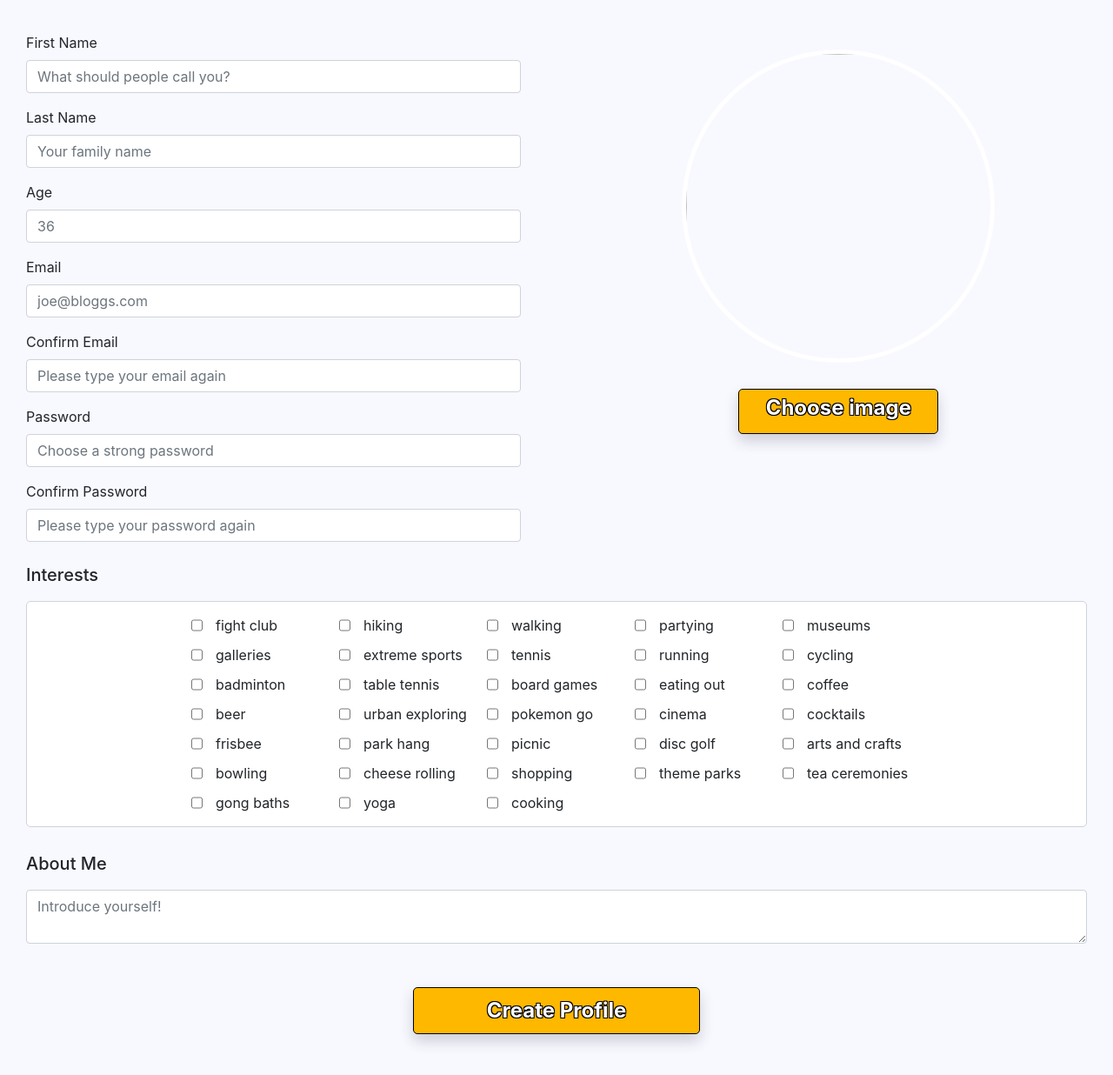
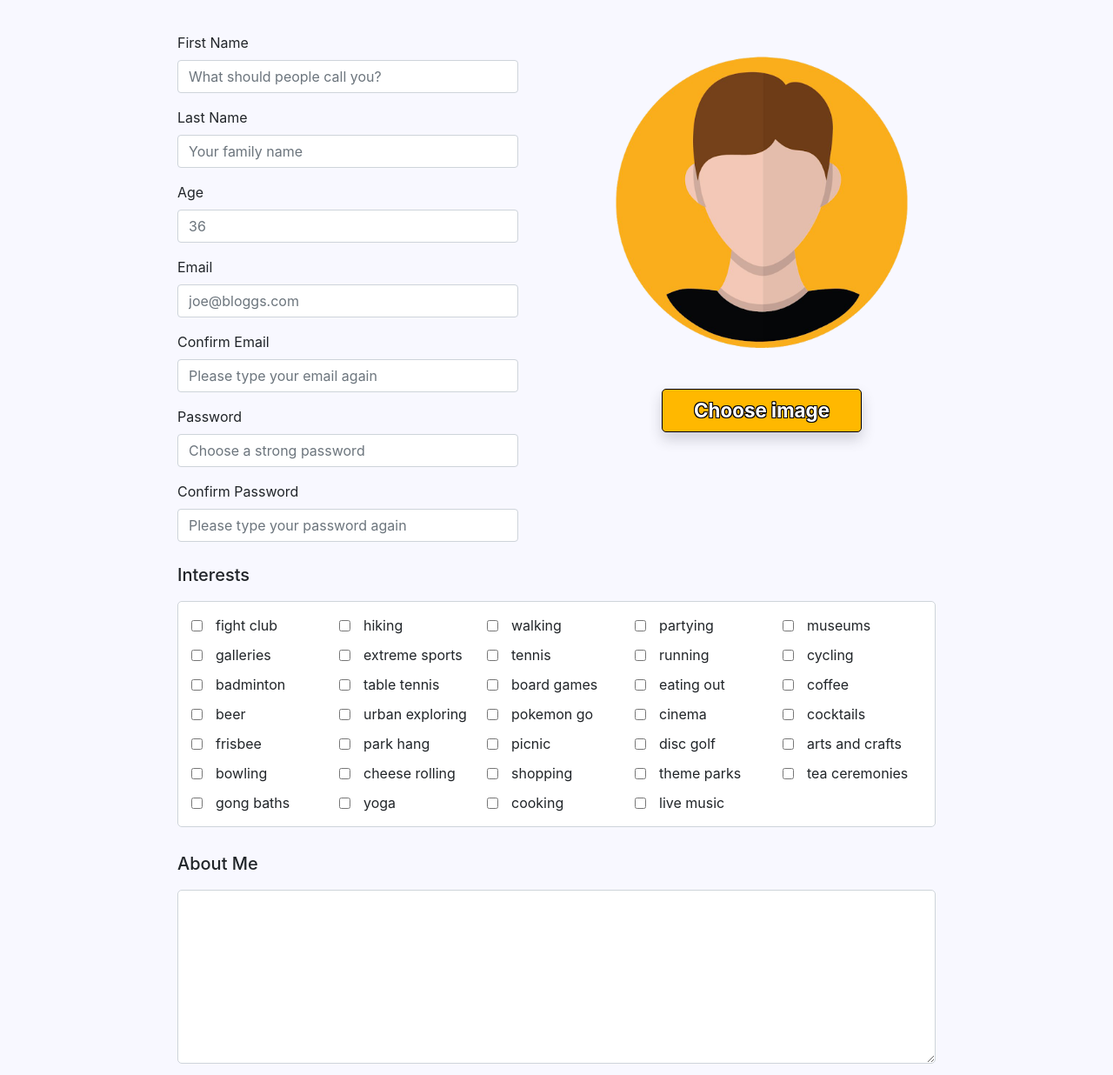
Before and after one commit to ro8inro8in/nbrly, a React app: page /Signup in a window 1280 px wide. Shown: the part 124-1360 px from the top of the page at 87% size. Built offline with nearby package versions, Linux system fonts and the light colour scheme; some packages are replaced by stand-ins of ours; no server answers.

Commit message:
Almost done, just having import issue

```diff
--- a/package.json
+++ b/package.json
@@ -20,6 +20,7 @@
     "react": "^17.0.1",
     "react-bootstrap": "^1.5.2",
     "react-dom": "^17.0.1",
+    "react-hook-form": "^6.15.5",
     "react-icons": "^4.2.0",
     "react-native": "^0.64.0",
     "react-router-bootstrap": "^0.25.0",
--- a/src/App.css
+++ b/src/App.css
@@ -1,8 +1,6 @@
-
-*{
+* {
   margin: 0;
   padding: 0;
-
 }
 
 .App {
@@ -10,4 +8,5 @@
   min-height: 100vh;
   display: flex;
   flex-direction: column;
+  align-items: center;
 }
--- a/src/components/CheckBox.js
+++ b/src/components/CheckBox.js
@@ -8,6 +8,7 @@ const Label = styled.label`
 const Input = styled.input`
   margin: 5px;
   justify-self: start;
+  align-self: center;
 `;
 
 const CheckBox = ({ name, defaultChecked = false, onChange }) => {
--- /dev/null
+++ b/src/components/ErrorMessage.js
@@ -0,0 +1,17 @@
+import styled from 'styled-components';
+
+const StyledErrorMessage = styled.p`
+  color: red;
+  font-size: 0.8rem;
+  // display: inline;
+  margin: 0 0 0 2px;
+  justify-self: flex-start;
+  font-weight: 300;
+
+`;
+
+const ErrorMessage = ({message}) => {
+  return ( <StyledErrorMessage>{message}</StyledErrorMessage>);
+}
+
+export default ErrorMessage;
--- a/src/components/pages/Signup.js
+++ b/src/components/pages/Signup.js
@@ -1,206 +1,63 @@
-import React, { useState } from "react";
-import styled from "styled-components";
-import { FormGroup, Input } from "reactstrap";
-// import { Link } from "react-router-dom";
-import "firebase/auth";
-import CheckBox from "../CheckBox";
-import { firebase, db } from "../../index";
-import interests from "../../lib/interests";
-const geofire = require("geofire-common");
+/* eslint-disable react-hooks/exhaustive-deps */
+import React, { useState } from 'react';
 
-const LoginForm = styled.form`
-  display: flex;
-  flex-direction: column;
-  align-items: center;
-  justify-content: center;
-  padding: 30px;
-  width: 100%;
-  height: 100%;
-  @media screen and (max-width: 700px) {
-    padding: 3px;
-  } ;
-`;
+import 'firebase/auth';
+import interests from '../../lib/interests';
+import { FormGroup, Input } from 'reactstrap';
+import CheckBox from '../CheckBox';
+import ErrorMessage from '../ErrorMessage';
+import {
+  LoginForm,
+  Banner,
+  ImgIcon,
+  MainContainer,
+  UploadImageContainer,
+  ProfileImg,
+  CustomFileUpload,
+  FormContainer,
+  Header,
+  InterestsWrap,
+  CheckboxesWrap,
+  Label,
+  Subheading,
+  TextArea,
+  Button,
+} from '../../styles/SignUpStyles.js';
 
-const Banner = styled.div`
-  display: flex;
-  width: 50%;
-  justify-content: center;
-  @media screen and (max-width: 700px) {
-    height: 85px;
-  } ;
-`;
+import { createUser } from './helpers/databaseRequests.js';
 
-const ImgIcon = styled.img`
-  display: flex;
-  width: 91px;
-  height: 91px;
-  top: 0px;
-  @media screen and (max-width: 960px) {
-    left: 300px;
-  }
-  @media screen and (max-width: 460px) {
-    left: 160px;
-  }
-`;
-
-const MainContainer = styled.div`
-  display: flex;
-  flex-direction: row-reverse;
-  width: 100%;
-  margin-top: 40px;
-  @media screen and (max-width: 700px) {
-    flex-direction: column;
-    align-items: center;
-  } ;
-`;
-
-const UploadImageContainer = styled.div`
-  display: flex;
-  flex-direction: column;
-  align-items: center;
-  width: 50%;
-  padding: 20px;
-  margin-left: 5rem;
-  @media screen and (max-width: 700px) {
-    width: 100%;
-    margin: 0;
-    padding: 5px;
-    margin-bottom: 15px;
-  } ;
-`;
-
-const ProfileImg = styled.img`
-  width: 360px;
-  height: 360px;
-  border-radius: 50%;
-  object-fit: cover;
-  margin-bottom: 30px;
-  border: 5px solid white;
-  @media screen and (max-width: 700px) {
-    width: 180px;
-    height: 180px;
-    margin-bottom: 10px;
-  } ;
-`;
-
-const CustomFileUpload = styled.label`
-  width: 230px;
-  height: 52px;
-  color: white;
-  font-size: 1.5rem;
-  font-weight: bold;
-  background: #ffb800;
-  border: 0.5px solid #000000;
-  border-radius: 5px;
-  padding: 3px 0;
-  cursor: pointer;
-  text-align: center;
-  text-shadow: -1px -1px 0 #000, 1px -1px 0 #000, -1px 1px 0 #000,
-    1px 1px 0 #000;
-  box-shadow: 0 8px 16px rgb(38 38 48 / 20%);
-  @media screen and (max-width: 700px) {
-    font-size: 1.3rem;
-    width: 180px;
-    height: 40px;
-  } ;
-`;
-
-const FormContainer = styled.div`
-  width: 50%;
-  @media screen and (max-width: 700px) {
-    width: 90%;
-  } ;
-`;
-
-const Header = styled.div`
-  color: white;
-  font-size: 2.5rem;
-  display: flex;
-  justify-content: center;
-  align-items: center;
-  text-align: center;
-  font-weight: bold;
-  text-decoration: none;
-  left: 706px;
-  top: 13px;
-  text-shadow: -1px -1px 0 #000, 1px -1px 0 #000, -1px 1px 0 #000,
-    1px 1px 0 #000;
-`;
-
-const InterestsDiv = styled.div`
-  width: 100%;
-  background: white;
-  border: 1px solid #ced4da;
-  border-radius: 5px;
-  padding: 10px;
-  display: flex;
-  justify-content: center;
-  margin-bottom: 20px;
-`;
-
-const CheckboxesWrap = styled.div`
-  display: grid;
-  width: calc((30px + 140px) *5)
-  margin: 0 auto;
-  grid-template-columns: repeat(5, 30px 140px);
-  justify-items: start;
-  @media screen and (max-width: 700px) {
-    grid-template-columns: repeat(2, 30px 140px);
-    max-width: 100%;
-    font-size: 0.8rem;
-  } ;
-`;
-
-const Label = styled.label``;
-
-const SubHeading = styled.h5`
-  align-self: flex-start;
-  padding: 10px 0px 10px 0px;
-  @media screen and (max-width: 700px) {
-    padding-left: 10px;
-  } ;
-`;
-
-const Button = styled.button`
-  color: white;
-  font-size: 1.5rem;
-  font-weight: bold;
-  width: 100%;
-  max-width: 330px;
-  margin-top: 20px;
-  margin-bottom: 50px;
-  height: 54px;
-  background: #ffb800;
-  border: 0.5px solid #000000;
-  border-radius: 5px;
-  cursor: pointer;
-  text-align: center;
-  text-shadow: -1px -1px 0 #000, 1px -1px 0 #000, -1px 1px 0 #000,
-    1px 1px 0 #000;
-  box-shadow: 0 8px 16px rgb(38 38 48 / 20%);
-  @media screen and (max-width: 700px) {
-    font-size: 1.3rem;
-    width: 200px;
-  } ;
-`;
+const geofire = require('geofire-common');
 
 const SignUp = ({ geolocation, logIn }) => {
   const initialState = {
     fields: {
-      firstName: "",
-      lastName: "",
-      age: "",
-      email: "",
-      confirmEmail: "",
-      password: "",
-      confirmPassword: "",
-      aboutMe: "",
+      firstName: '',
+      lastName: '',
+      age: '',
+      email: '',
+      confirmEmail: '',
+      password: '',
+      confirmPassword: '',
+      aboutMe: '',
     },
     interestsSelectors: interests.map((interest) => {
       return { value: interest, isChecked: false };
     }),
     selectedFile: null,
-    imagePreview: "",
+    imagePreview: '../images/profileplaceholder.png',
+    errors: {
+      firstName: false,
+      lastName: false,
+      age: false,
+      email: false,
+      confirmEmail: false,
+      password: false,
+      confirmPassword: false,
+      aboutMe: false,
+      interests: false,
+      emailsMismatch: false,
+      passwordsMismatch: false,
+    },
   };
 
   const [fields, setFields] = useState(initialState.fields);
@@ -209,7 +66,13 @@ const SignUp = ({ geolocation, logIn }) => {
   );
   const [selectedFile, setSelectedFile] = useState(initialState.selectedFile);
   const [imagePreview, setImagePreview] = useState(initialState.imagePreview);
-
+  const [errors, setErrors] = useState(initialState.errors);
+  const errorMessages = {
+    blank: 'Field cannot be blank',
+    checkboxes: 'Please tick at least one',
+    emailMatch: `Emails don't match`,
+    passwordMatch: `Passwords don't match`,
+  };
   // tempporary fix to handle lack of location data
   let hash;
   if (geolocation) {
@@ -219,41 +82,51 @@ const SignUp = ({ geolocation, logIn }) => {
     ]);
   }
 
+  const validateForm = (userInterests) => {
+    let isFormValid = true;
+    const values = {
+      interests: userInterests.length ? false : true,
+      emailsMismatch: fields.email !== fields.confirmEmail,
+      passwordsMismatch: fields.password !== fields.confirmPassword,
+    };
+
+    for (const field in fields) {
+      if (!fields[field]) {
+        values[field] = true;
+      }
+    }
+
+    for (const value in values) {
+      if (values[value]) {
+        isFormValid = false;
+      }
+    }
+    setErrors((errors) => ({ ...errors, ...values }));
+    return isFormValid;
+  };
+
   const handleSubmit = async (event) => {
     event.preventDefault();
+    setErrors(initialState.errors);
     const userInterests = [];
     interestsSelectors.forEach((interest) => {
       if (interest.isChecked) {
         userInterests.push(interest.value);
       }
     });
-    try {
-      const userCredential = await firebase
-        .auth()
-        .createUserWithEmailAndPassword(fields.email, fields.password);
-      const uid = userCredential.user.uid;
-      const storageRef = firebase.storage().ref();
-      const userPicRef = storageRef.child(`${uid}-image.jpg`);
-      await userPicRef.put(selectedFile);
-      const imageURL = await userPicRef.getDownloadURL();
-      await firebase.firestore().collection("users").doc(uid).set({
+    const valid = validateForm(userInterests);
+    if (valid) {
+      const profileData = {
         firstName: fields.firstName,
         lastName: fields.lastName,
         age: fields.age,
         aboutMe: fields.aboutMe,
         interests: userInterests,
-        profileImage: imageURL,
         geohash: hash,
         latitude: geolocation.latitude,
         longitude: geolocation.longitude,
-      });
-      alert("Profile successfully created.");
-      onclick = { logIn };
-      window.location.href = "/Home";
-    } catch (error) {
-      alert("Sorry, something went wrong. Please try again.");
-
-      console.log(error);
+      };
+      createUser(profileData, selectedFile, fields.email, fields.password);
     }
   };
 
@@ -263,7 +136,7 @@ const SignUp = ({ geolocation, logIn }) => {
 
   const handleBoxChange = (event) => {
     const { name, defaultChecked } = event.target;
-    console.log(interestsSelectors);
+
     if (defaultChecked) {
       setInterestsSelectors((items) => {
         items.find((item) => item.value === name).isChecked = false;
@@ -282,21 +155,8 @@ const SignUp = ({ geolocation, logIn }) => {
     setSelectedFile(event.target.files[0]);
   };
 
-  const checkboxes = interests.map((interest) => {
-    return (
-      <CheckBox
-        key={interest}
-        name={interest}
-        onChange={handleBoxChange}
-        defaultChecked={
-          interestsSelectors.find((item) => item.value === interest).isChecked
-        }
-      />
-    );
-  });
-
   return (
-    <LoginForm>
+    <LoginForm onSubmit={handleSubmit}>
       <Banner>
         <ImgIcon src="../images/Mess3.png" alt="navbar-logo" />
         <Header>NBRLY</Header>
@@ -307,7 +167,7 @@ const SignUp = ({ geolocation, logIn }) => {
           <CustomFileUpload>
             Choose image
             <input
-              style={{ display: "none" }}
+              style={{ display: 'none' }}
               type="file"
               accept="image/png, image/jpeg"
               onChange={fileSelectedHandler}
@@ -318,6 +178,7 @@ const SignUp = ({ geolocation, logIn }) => {
         <FormContainer>
           <FormGroup>
             <Label htmlFor="firstname">First Name</Label>
+            {errors.firstName && <ErrorMessage message={errorMessages.blank} />}
             <Input
               id="firstname"
               name="firstName"
@@ -329,6 +190,7 @@ const SignUp = ({ geolocation, logIn }) => {
           </FormGroup>
           <FormGroup>
             <Label htmlFor="lastname">Last Name</Label>
+            {errors.lastName && <ErrorMessage message={errorMessages.blank} />}
             <Input
               id="lastname"
               name="lastName"
@@ -339,6 +201,7 @@ const SignUp = ({ geolocation, logIn }) => {
           </FormGroup>
           <FormGroup>
             <Label htmlFor="age">Age</Label>
+            {errors.age && <ErrorMessage message={errorMessages.blank} />}
             <Input
               id="age"
               name="age"
@@ -350,6 +213,7 @@ const SignUp = ({ geolocation, logIn }) => {
 
           <FormGroup>
             <Label htmlFor="email">Email</Label>
+            {errors.email && <ErrorMessage message={errorMessages.blank} />}
             <Input
               id="email"
               name="email"
@@ -361,6 +225,12 @@ const SignUp = ({ geolocation, logIn }) => {
           </FormGroup>
           <FormGroup>
             <Label htmlFor="confirm-email">Confirm Email</Label>
+            {errors.confirmEmail && (
+              <ErrorMessage message={errorMessages.blank} />
+            )}
+            {errors.emailsMismatch && (
+              <ErrorMessage message={errorMessages.emailMatch} />
+            )}
             <Input
               id="confirm-email"
               name="confirmEmail"
@@ -372,6 +242,7 @@ const SignUp = ({ geolocation, logIn }) => {
           </FormGroup>
           <FormGroup>
             <Label htmlFor="password">Password</Label>
+            {errors.password && <ErrorMessage message={errorMessages.blank} />}
             <Input
               id="password"
               name="password"
@@ -383,6 +254,12 @@ const SignUp = ({ geolocation, logIn }) => {
           </FormGroup>
           <FormGroup>
             <Label htmlFor="confirm-password">Confirm Password</Label>
+            {errors.confirmPassword && (
+              <ErrorMessage message={errorMessages.blank} />
+            )}
+            {errors.passwordsMismatch && (
+              <ErrorMessage message={errorMessages.passwordMatch} />
+            )}
             <Input
               id="confirm-password"
               name="confirmPassword"
@@ -395,21 +272,43 @@ const SignUp = ({ geolocation, logIn }) => {
         </FormContainer>
       </MainContainer>
 
-      <SubHeading>Interests</SubHeading>
-      <InterestsDiv>
-        <CheckboxesWrap>{checkboxes}</CheckboxesWrap>
-      </InterestsDiv>
+      <Subheading>
+        Interests
+        {errors.interests && (
+          <ErrorMessage message={errorMessages.checkboxes} />
+        )}
+      </Subheading>
 
-      <SubHeading>About Me</SubHeading>
-      <Input
+      <InterestsWrap>
+        <CheckboxesWrap>
+          {interests.map((interest) => {
+            return (
+              <CheckBox
+                key={interest}
+                name={interest}
+                onChange={handleBoxChange}
+                defaultChecked={
+                  interestsSelectors.find((item) => item.value === interest)
+                    .isChecked
+                }
+              />
+            );
+          })}
+        </CheckboxesWrap>
+      </InterestsWrap>
+
+      <Subheading>
+        About Me
+        {errors.aboutMe && <ErrorMessage message={errorMessages.blank} />}
+      </Subheading>
+
+      <TextArea
         name="aboutMe"
-        style={{ width: "100%", height: "100%", marginBottom: "30px" }}
-        type="textarea"
         placeholder="Introduce yourself!"
         value={fields.aboutMe}
         onChange={handleFieldChange}
-      ></Input>
-      <Button onClick={handleSubmit}>Create Profile</Button>
+      ></TextArea>
+      <Button type="submit">Create Profile</Button>
 
       {/* <Link to="/Signup"> */}
     </LoginForm>
--- /dev/null
+++ b/src/components/pages/helpers/databaseRequests.js
@@ -0,0 +1,27 @@
+import { firebase } from '../../index';
+
+const createUser = async (profileData, selectedFile, email, password) => {
+  try {
+    const userCredential = await firebase
+      .auth()
+      .createUserWithEmailAndPassword(email, password);
+    const uid = userCredential.user.uid;
+    const storageRef = firebase.storage().ref();
+    const userPicRef = storageRef.child(`${uid}-image.jpg`);
+    await userPicRef.put(selectedFile);
+    const imageURL = await userPicRef.getDownloadURL();
+    await firebase
+      .firestore()
+      .collection('users')
+      .doc(uid)
+      .set({ ...profileData, profileImage: imageURL });
+    alert('Profile successfully created.');
+    //onclick = { logIn };
+    window.location.href = '/Home';
+  } catch (error) {
+    alert('Sorry, something went wrong. Please try again.');
+    console.log(error);
+  }
+};
+
+export { createUser };
--- a/src/lib/interests.js
+++ b/src/lib/interests.js
@@ -32,6 +32,7 @@ const interests = [
   'gong baths',
   'yoga',
   'cooking',
+  'live music'
 ];
 
 export default interests;
--- /dev/null
+++ b/src/styles/SignUpStyles.js
@@ -0,0 +1,221 @@
+import styled from 'styled-components';
+
+export const LoginForm = styled.form`
+  display: flex;
+  flex-direction: column;
+  align-items: center;
+  justify-content: center;
+  padding: 30px;
+  max-width: 960px;
+  height: 100%;
+
+  @media screen and (max-width: 890px) {
+    width: 100%;
+    padding: 3px;
+  } ;
+`;
+
+export const Banner = styled.div`
+  display: flex;
+  width: 50%;
+  justify-content: center;
+
+  @media screen and (max-width: 700px) {
+    height: 85px;
+  } ;
+`;
+
+export const ImgIcon = styled.img`
+  display: flex;
+  width: 91px;
+  height: 91px;
+  top: 0px;
+  @media screen and (max-width: 960px) {
+    left: 300px;
+  }
+  @media screen and (max-width: 460px) {
+    left: 160px;
+  }
+`;
+
+export const MainContainer = styled.div`
+  display: flex;
+  flex-direction: row-reverse;
+  width: 100%;
+  margin-top: 40px;
+  @media screen and (max-width: 890px) {
+    flex-direction: column;
+    align-items: center;
+  } ;
+`;
+
+export const UploadImageContainer = styled.div`
+  display: flex;
+  flex-direction: column;
+  align-items: center;
+  width: 50%;
+  padding: 20px;
+  margin-left: 5rem;
+  @media screen and (max-width: 700px) {
+    width: 100%;
+    margin: 0;
+    padding: 5px;
+    margin-bottom: 15px;
+  } ;
+`;
+
+export const ProfileImg = styled.img`
+  width: 360px;
+  height: 360px;
+  border-radius: 50%;
+  object-fit: cover;
+  margin-bottom: 30px;
+  @media screen and (min-width: 700px) and (max-width: 890px) {
+    width: 250px;
+    height: 250px;
+    margin-bottom: 20px;
+  }
+
+  @media screen and (max-width: 700px) {
+    width: 180px;
+    height: 180px;
+    margin-bottom: 10px;
+  } ;
+`;
+
+export const CustomFileUpload = styled.label`
+  display: inline-flex;
+  justify-content: center;
+  align-items: center;
+  width: 230px;
+  height: 50px;
+  color: white;
+  font-size: 1.4rem;
+  font-weight: bold;
+  background: #ffb800;
+  border: 0.5px solid #000000;
+  border-radius: 5px;
+  cursor: pointer;
+  text-align: center;
+  text-shadow: -1px -1px 0 #000, 1px -1px 0 #000, -1px 1px 0 #000,
+    1px 1px 0 #000;
+  box-shadow: 0 8px 16px rgb(38 38 48 / 20%);
+
+  @media screen and (max-width: 700px) {
+    font-size: 1.3rem;
+    width: 180px;
+    height: 40px;
+  } ;
+`;
+
+export const FormContainer = styled.div`
+  width: 50%;
+
+  @media screen and (min-width: 630px) and (max-width: 890px) {
+    width: 620px;
+  }
+
+  @media screen and (max-width: 700px) {
+    width: 90%;
+  } ;
+`;
+
+export const Header = styled.div`
+  color: white;
+  font-size: 2.5rem;
+  display: flex;
+  justify-content: center;
+  align-items: center;
+  text-align: center;
+  font-weight: bold;
+  text-decoration: none;
+  left: 706px;
+  top: 13px;
+  text-shadow: -1px -1px 0 #000, 1px -1px 0 #000, -1px 1px 0 #000,
+    1px 1px 0 #000;
+`;
+
+export const InterestsWrap = styled.div`
+  width: 100%;
+  background: white;
+  border: 1px solid #ced4da;
+  border-radius: 5px;
+  padding: 10px;
+  display: flex;
+  justify-content: center;
+  margin-bottom: 20px;
+
+  @media screen and (min-width: 630px) and (max-width: 890px) {
+    width: 620px;
+  } ;
+`;
+
+export const CheckboxesWrap = styled.div`
+  display: grid;
+  width: calc((30px + 140px) *5)
+  margin: 0 auto;
+  grid-template-columns: repeat(5, 30px 140px);
+  justify-items: start;
+
+  @media screen and (min-width: 700px) and (max-width: 890px) {
+    grid-template-columns: repeat(3, 30px 140px);
+  }
+
+  @media screen and (max-width: 700px) {
+    grid-template-columns: repeat(2, 30px 140px);
+    font-size: 0.8rem;
+  } ;
+`;
+
+export const Label = styled.label``;
+
+export const Subheading = styled.h5`
+  display: inline;
+  align-self: flex-start;
+  padding: 10px 0px 10px 0px;
+  @media screen and (min-width: 630px) and (max-width: 890px) {
+    padding-left: 100px;
+  }
+  @media screen and (max-width: 700px) {
+    padding-left: 10px;
+  } ;
+`;
+
+export const TextArea = styled.textarea`
+  width: 100%;
+  height: 200px;
+  border: 1px solid #ced4da;
+  border-radius: 5px;
+  margin-bottom: 30px;
+  padding: 8px;
+  resize: vertical;
+  &::-webkit-input-placeholder {
+    transform: translateY(-30px);
+  }
+  @media screen and (min-width: 630px) and (max-width: 890px) {
+    width: 620px;
+  } ;
+`;
+
+export const Button = styled.button`
+  color: white;
+  font-size: 1.4rem;
+  font-weight: bold;
+  width: 100%;
+  max-width: 330px;
+  margin-top: 20px;
+  margin-bottom: 50px;
+  height: 52px;
+  background: #ffb800;
+  border: 0.5px solid #000000;
+  border-radius: 5px;
+  cursor: pointer;
+  text-align: center;
+  text-shadow: -1px -1px 0 #000, 1px -1px 0 #000, -1px 1px 0 #000,
+    1px 1px 0 #000;
+  box-shadow: 0 8px 16px rgb(38 38 48 / 20%);
+  @media screen and (max-width: 700px) {
+    font-size: 1.3rem;
+    width: 200px;
+  } ;
+`;
```
Also changed, not shown: 1 other file.
